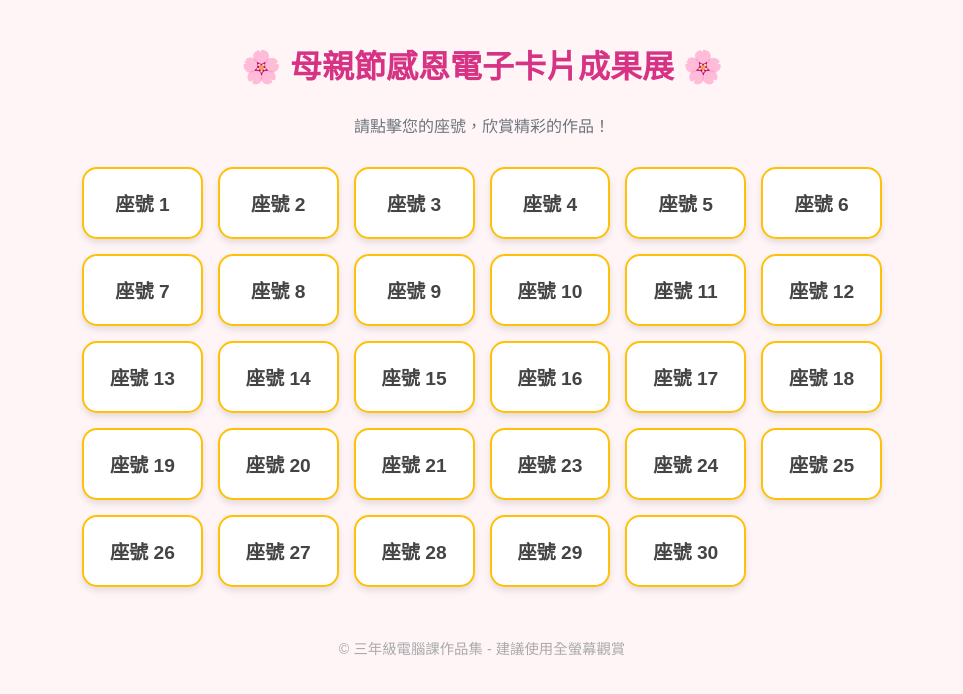
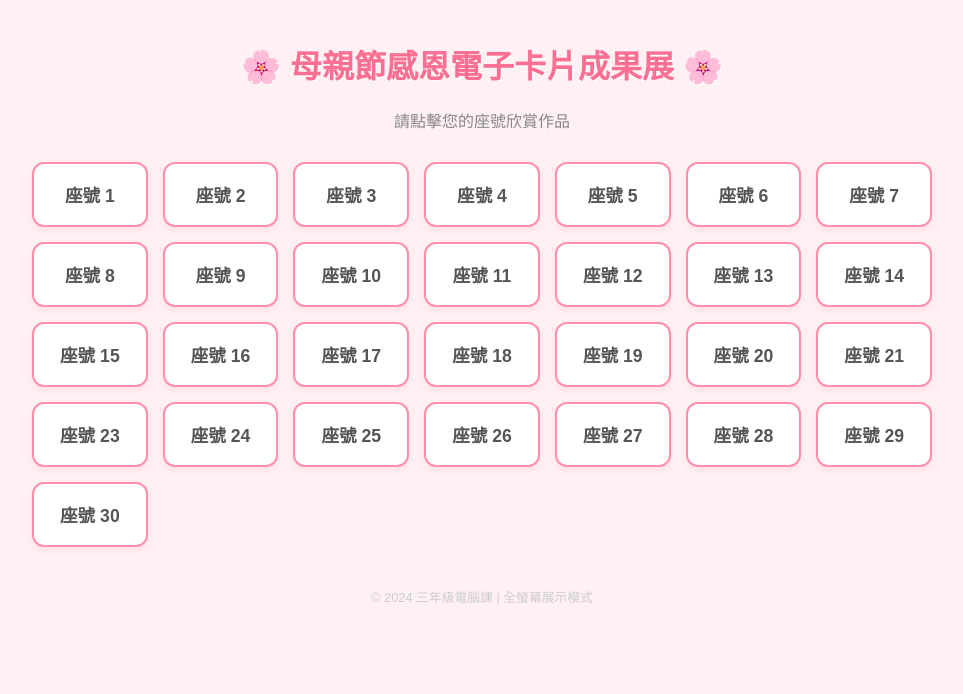
Before and after one commit to gsn925514-del/114danei-e-card, a plain HTML site: page index.html in a window 1280 px wide. Shown: the whole page, without its empty margins (158-1121 px from the left). Drawn offline with Linux system fonts and the light colour scheme.

Commit message:
index.html

```diff
--- a/index.html
+++ b/index.html
@@ -2,88 +2,145 @@
 <html lang="zh-TW">
 <head>
     <meta charset="UTF-8">
-    <meta name="viewport" content="width=device-width, initial-scale=1.0">
+    <meta name="viewport" content="width=device-width, initial-scale=1.0, maximum-scale=1.0, user-scalable=no">
     <title>三年級母親節感恩電子卡片成果展</title>
     <style>
+        :root {
+            --primary-pink: #ff8fab;
+            --dark-pink: #fb6f92;
+            --bg-color: #fff0f3;
+        }
+
         body {
-            font-family: "Microsoft JhengHei", sans-serif;
-            background-color: #fff5f7; /* 淡淡的粉紅色背景 */
+            font-family: "Microsoft JhengHei", "Heiti TC", sans-serif;
+            background-color: var(--bg-color);
+            margin: 0;
             display: flex;
             flex-direction: column;
             align-items: center;
             padding: 20px;
-            margin: 0;
+            overflow-x: hidden;
         }
-        h1 {
-            color: #d63384;
-            margin-bottom: 10px;
-        }
-        p {
-            color: #6c757d;
-            margin-bottom: 30px;
-        }
+
+        h1 { color: var(--dark-pink); margin-bottom: 5px; text-shadow: 1px 1px 2px white; }
+        p { color: #888; margin-bottom: 30px; }
+
+        /* 按鈕網格 */
         .grid-container {
             display: grid;
-            /* 在平板上顯示 4 欄，手機或小螢幕會自動調整 */
-            grid-template-columns: repeat(auto-fill, minmax(120px, 1fr));
+            grid-template-columns: repeat(auto-fill, minmax(110px, 1fr));
             gap: 15px;
             width: 100%;
-            max-width: 800px;
+            max-width: 900px;
         }
+
         .btn {
-            background-color: #ffffff;
-            border: 2px solid #ffc107;
-            border-radius: 15px;
-            color: #444;
-            padding: 20px 10px;
+            background: white;
+            border: 2px solid var(--primary-pink);
+            border-radius: 12px;
+            color: #555;
+            padding: 18px 5px;
             text-align: center;
             text-decoration: none;
-            font-size: 1.2rem;
+            font-size: 1.1rem;
             font-weight: bold;
-            transition: all 0.2s;
-            box-shadow: 0 4px 6px rgba(0,0,0,0.1);
+            cursor: pointer;
+            transition: 0.2s;
+            box-shadow: 0 4px 6px rgba(251, 111, 146, 0.1);
         }
-        /* 點擊時的效果 */
-        .btn:active {
-            background-color: #ffc107;
+
+        .btn:active { transform: scale(0.92); background-color: var(--primary-pink); color: white; }
+
+        /* 彈出視窗容器 (Modal) */
+        #modal-overlay {
+            display: none; /* 預設隱藏 */
+            position: fixed;
+            top: 0; left: 0;
+            width: 100%; height: 100%;
+            background-color: rgba(0, 0, 0, 0.9);
+            z-index: 1000;
+        }
+
+        /* 彈出視窗內的內容 (Iframe) */
+        #modal-content {
+            position: absolute;
+            top: 50%; left: 50%;
+            transform: translate(-50%, -50%);
+            width: 95%; height: 90%;
+            background: white;
+            border-radius: 10px;
+            overflow: hidden;
+        }
+
+        iframe { width: 100%; height: 100%; border: none; }
+
+        /* 關閉按鈕 */
+        #close-btn {
+            position: absolute;
+            top: 10px; right: 10px;
+            background: var(--dark-pink);
             color: white;
-            transform: scale(0.95);
+            border: none;
+            border-radius: 50%;
+            width: 50px; height: 50px;
+            font-size: 24px;
+            font-weight: bold;
+            cursor: pointer;
+            z-index: 1001;
+            box-shadow: 0 2px 10px rgba(0,0,0,0.3);
+            display: flex; align-items: center; justify-content: center;
         }
-        .footer {
-            margin-top: 50px;
-            font-size: 0.9rem;
-            color: #aaa;
-        }
+
+        #close-btn:active { background: #ff0000; transform: scale(0.9); }
+
+        .footer { margin-top: 40px; font-size: 0.8rem; color: #ccc; }
     </style>
 </head>
 <body>
 
     <h1>🌸 母親節感恩電子卡片成果展 🌸</h1>
-    <p>請點擊您的座號，欣賞精彩的作品！</p>
+    <p>請點擊您的座號欣賞作品</p>
 
-    <div class="grid-container" id="button-grid">
+    <div class="grid-container" id="button-grid"></div>
+
+    <div id="modal-overlay">
+        <button id="close-btn" onclick="closeProject()">✕</button>
+        <div id="modal-content">
+            <iframe id="project-iframe" src=""></iframe>
         </div>
+    </div>
 
-    <div class="footer">
-        © 三年級電腦課作品集 - 建議使用全螢幕觀賞
-    </div>
+    <div class="footer">© 2024 三年級電腦課 | 全螢幕展示模式</div>
 
     <script>
         const grid = document.getElementById('button-grid');
+        const overlay = document.getElementById('modal-overlay');
+        const iframe = document.getElementById('project-iframe');
 
+        // 自動產生按鈕 (1-30號，跳過22號)
         for (let i = 1; i <= 30; i++) {
-            // 跳過 22 號
             if (i === 22) continue;
 
-            // 建立按鈕
-            const link = document.createElement('a');
-            link.href = `p${i.toString().padStart(2, '0')}.html`; // 這裡對應 p01.html, p02.html...
-            link.className = 'btn';
-            link.innerText = `座號 ${i}`;
+            const btn = document.createElement('div');
+            btn.className = 'btn';
+            btn.innerText = `座號 ${i}`;
+            // 點擊按鈕後開啟作品
+            btn.onclick = () => openProject(`p${i.toString().padStart(2, '0')}.html`);
 
-            grid.appendChild(link);
+            grid.appendChild(btn);
+        }
+
+        function openProject(url) {
+            iframe.src = url;       // 設定 iframe 的網址
+            overlay.style.display = 'block'; // 顯示彈出層
+            document.body.style.overflow = 'hidden'; // 禁止底層捲動
+        }
+
+        function closeProject() {
+            overlay.style.display = 'none';  // 隱藏彈出層
+            iframe.src = '';                // 清空 iframe 網址 (停止作品聲音)
+            document.body.style.overflow = 'auto';   // 恢復底層捲動
         }
     </script>
-
 </body>
 </html>
```
